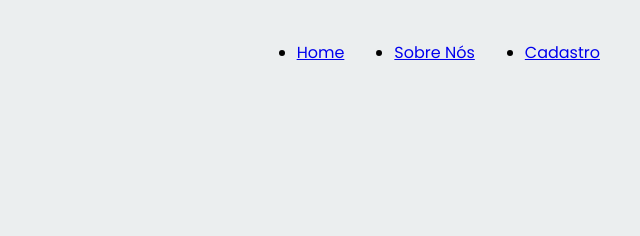
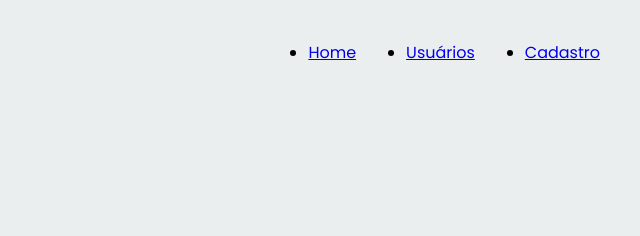
Before and after one commit to octaviareika/projeto-cadastro, a plain HTML site: page ProjetoFront/paginaInicial.html in a window 1280 px wide. Shown: the top 236 px of the page, 640-1280 px from the left. Drawn offline with Linux system fonts and the light colour scheme.

```diff
--- a/ProjetoFront/paginaInicial.html
+++ b/ProjetoFront/paginaInicial.html
@@ -13,9 +13,9 @@
             <nav>
                 <ul class="ul-principal">
 
-                    <li class="li-principal"><a href="index.html">Home</a></li>
-                    <li class="li-principal"><a href="index.html">Sobre Nós</a></li>
-                    <li class="li-principal"><a href="cadastro.html">Cadastro</a></li>
+                    <li class="li-principal"><a href="paginaInicial.html">Home</a></li>
+                    <li class="li-principal"><a href="listar.html">Usuários</a></li>
+                    <li class="li-principal"><a href="index.html">Cadastro</a></li>
 
                 </ul>
             </nav>
```
